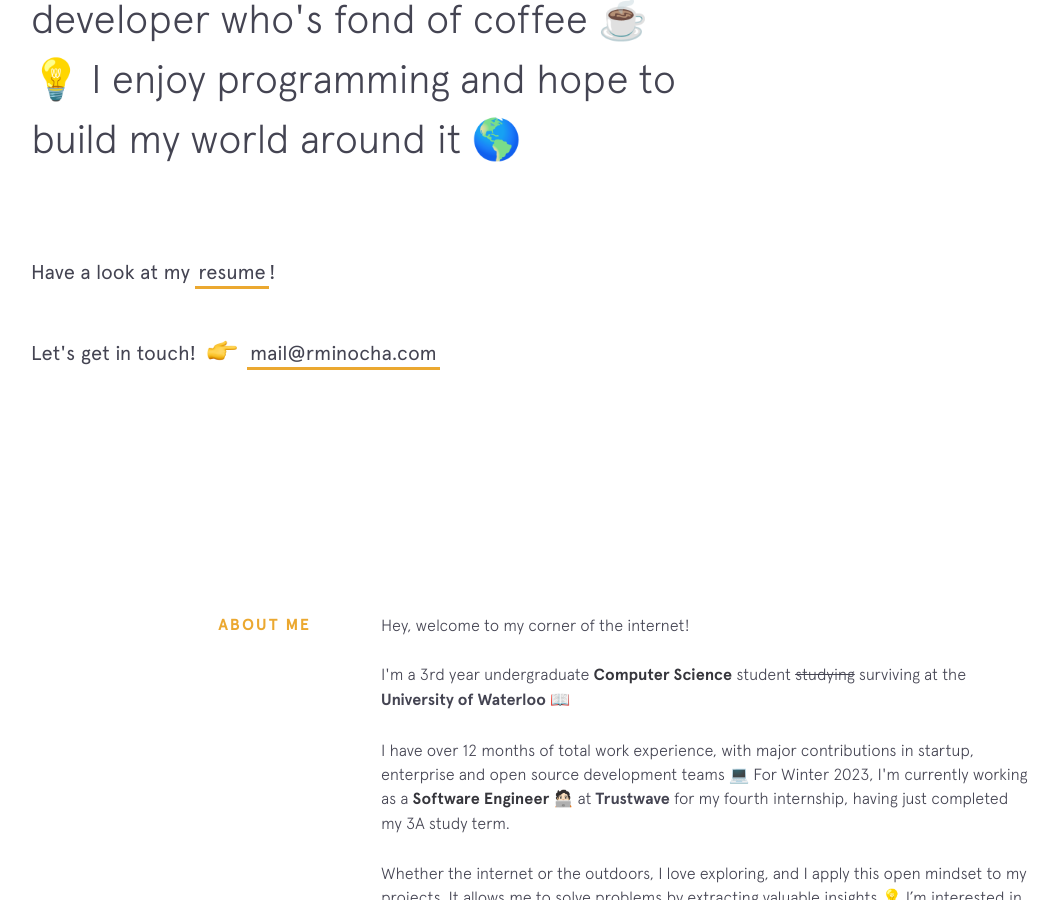
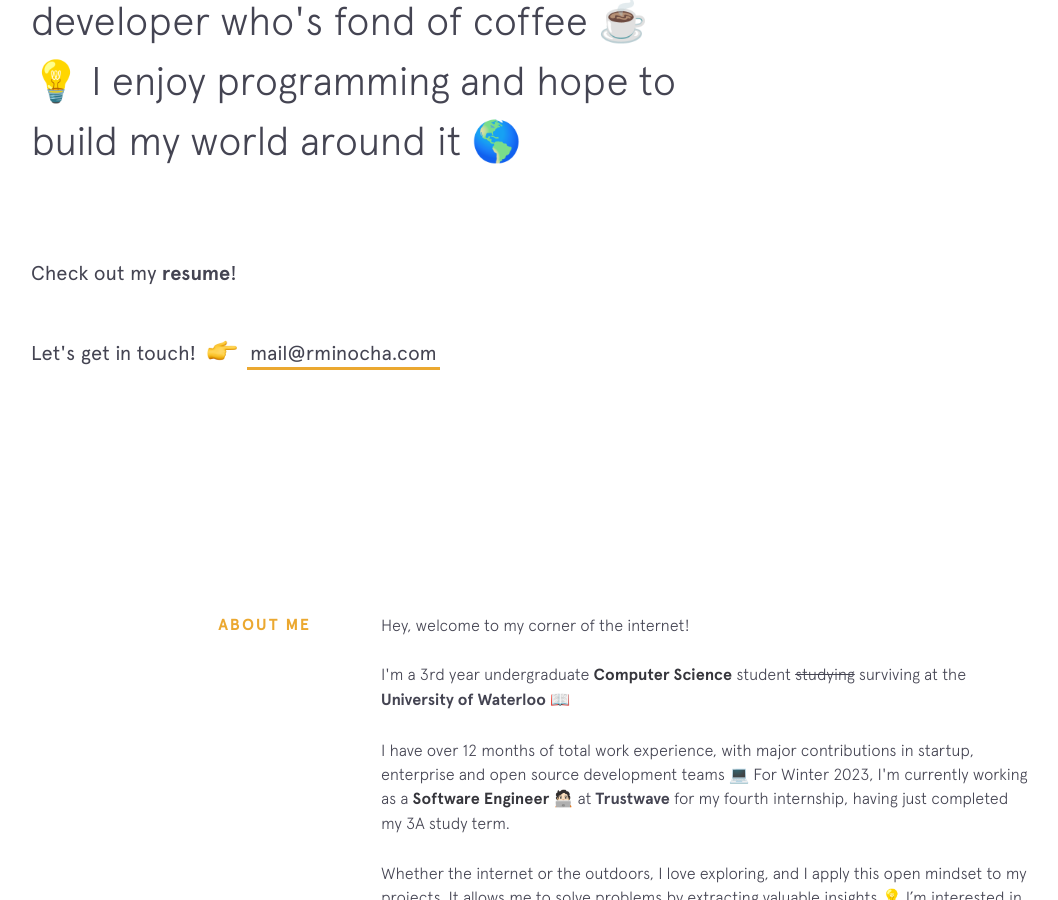
Before and after one commit to rohanxminocha/personal-website-v1, a Jekyll site: the page built from index.html, in a window 1280 px wide and 900 px high, scrolled down 387 px. Shown: the whole window, without its empty margins (69-1127 px from the left). Built offline with Jekyll 4.4.1, drawn with Linux system fonts in a browser that asks for light colours; nearby versions of some CDN libraries.

Commit message:
Update intro.html

```diff
--- a/_includes/intro.html
+++ b/_includes/intro.html
@@ -6,8 +6,8 @@
     I'm <span style="color:#eba830" class="name">Rohan Minocha</span>, a student developer who's fond of coffee ☕<br>💡 I enjoy programming and hope to build my world around it 🌎
   </h4>
   <h1 class="intro__contact">
-    <span>Have a look at my </span>
-    <span><a href={site.resume} target="_blank" class="highlight-link">resume</a>!</span>
+    <span>Check out my </span>
+    <span><a href="{{site.resume}}" target="_blank" class="footer__links"><span class="text">resume</span></a>!</span>
   </h1>
   <h1 class="intro__contact">
     <span>Let's get in touch! </span>
```
